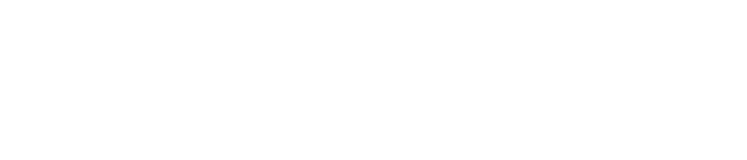
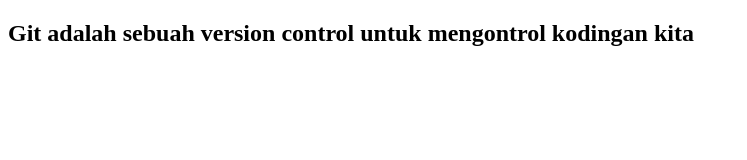
Before and after one commit to mrezafahlepi/belajar-git, a plain HTML site: page index.html in a window 1280 px wide. Shown: the whole page, without its empty margins (0-747 px from the left). Drawn offline with Linux system fonts and the light colour scheme.

Commit message:
Add H2 di index.html

```diff
--- a/index.html
+++ b/index.html
@@ -4,5 +4,7 @@
     <meta charset="utf-8" />
     <title>Belajar Git</title>
   </head>
-  <body></body>
+  <body>
+    <h2>Git adalah sebuah version control untuk mengontrol kodingan kita</h2>
+  </body>
 </html>
```
